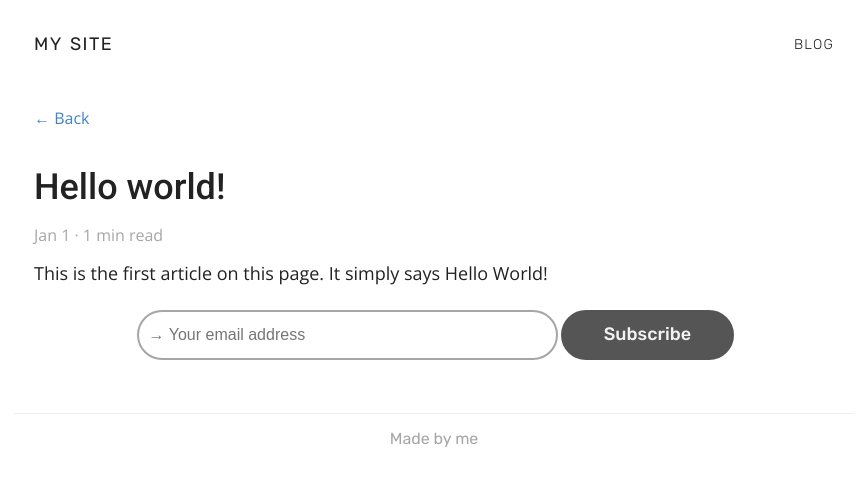
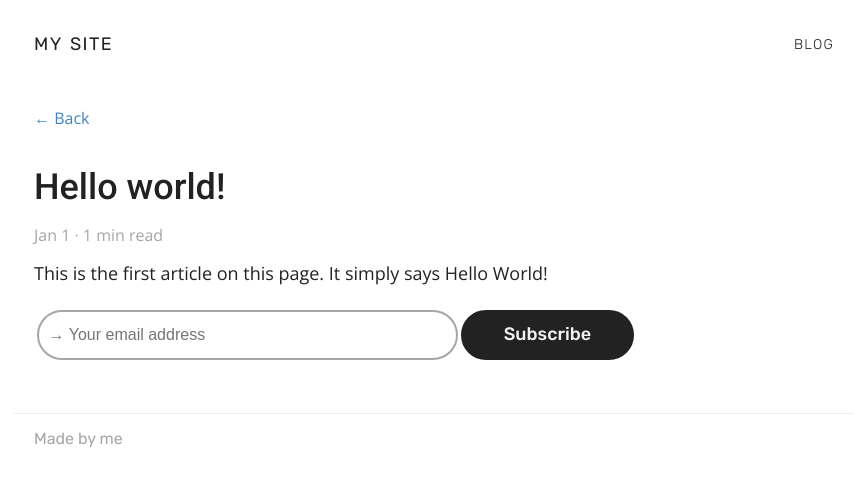
Before and after one commit to dylowicz/jekyll-template, a Jekyll site: the page built from blog/_posts/2020-1-1-Hello-World.markdown, in a window 1280 px wide. Shown: the top 486 px of the page, without its empty margins (206-1069 px from the left). Built offline with Jekyll 4.4.1, drawn with Linux system fonts in a browser that asks for light colours.

Commit message:
Unify alignment, copy and colors

```diff
--- a/_sass/_newsletter.scss
+++ b/_sass/_newsletter.scss
@@ -5,13 +5,11 @@
 
   &.post {
     margin-top: 30px;
-    text-align: center;
   }
 }
 
 .newsletter-form {
   display: flex;
-  justify-content: center;
 }
 
 .newsletter-container {
--- a/blog/_posts/2020-1-1-Hello-World.markdown
+++ b/blog/_posts/2020-1-1-Hello-World.markdown
@@ -4,7 +4,7 @@ custom_css: blog/style.css
 
 title: Hello world!
 description: "This is a hello world post."
-excerpt: "This article is about hello world."
+excerpt: "This is a sample article."
 date: 2020-01-01T00:00:00+00:00
 author:
 
--- a/blog/index.html
+++ b/blog/index.html
@@ -4,11 +4,11 @@ layout: page
 custom_css: blog/style.css
 
 title: Blog
-description: "Blog about everything."
+description: "Blog the latest news."
 image:
 
 header: Blog
-subtitle: Read to learn.
+subtitle: Read the latest news.
 ---
 
 <div class="posts">
--- a/style.scss
+++ b/style.scss
@@ -347,7 +347,7 @@ nav {
 
 #site-footer {
   width: 100%;
-  text-align: center;
+  text-align: left;
 
   >.container {
     border-top: 1px solid $lighterGray;
@@ -377,24 +377,24 @@ nav {
 
   &.primary-button {
     color: $lightestGray;
-    background-color: $gray;
-    border: 2px solid $gray;
+    background-color: $darkerGray;
+    border: 2px solid $darkerGray;
 
     &:hover, &:active {
-      background-color: $darkerGray !important;
-      border: 2px solid $darkerGray !important;
+      background-color: $gray !important;
+      border: 2px solid $gray !important;
     }
   }
 
   &.secondary-button {
-    color: $gray;
+    color: $darkerGray;
     background-color: inherit;
-    border: 2px solid $gray;
+    border: 2px solid $darkerGray;
     font-weight: 400;
 
     &:hover, &:active {
-      color: $darkerGray;
-      border: 2px solid $darkerGray;
+      color: $gray;
+      border: 2px solid $gray;
     }
   }
 
```
